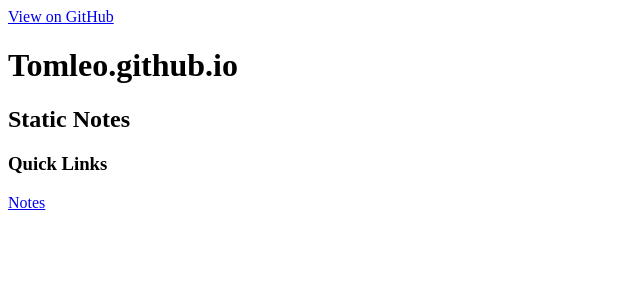
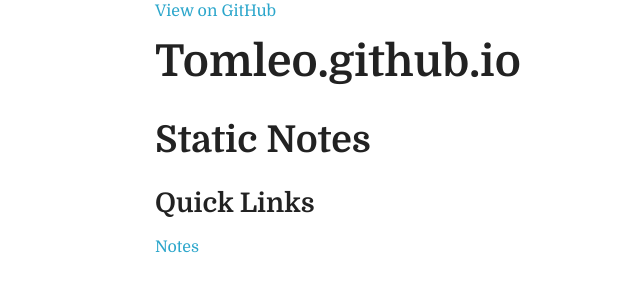
Before and after one commit to tomleo/tomleo.github.io, a plain HTML site: page index.html in a window 1280 px wide. Shown: the whole page, without its empty margins (0-640 px from the left). Drawn offline with Linux system fonts and the light colour scheme.

Commit message:
Added css to home page

```diff
--- a/index.html
+++ b/index.html
@@ -1,29 +1,27 @@
 <!DOCTYPE html>
 <html>
-
   <head>
     <meta charset='utf-8' />
     <meta http-equiv="X-UA-Compatible" content="chrome=1" />
     <meta name="description" content="Tomleo.github.io : Static Notes" />
-
-    <link rel="stylesheet" type="text/css" media="screen" href="stylesheets/stylesheet.css">
-
     <title>Tomleo.github.io</title>
+    <link href='http://fonts.googleapis.com/css?family=Domine:400,700' rel='stylesheet' type='text/css'>
+    <link rel="stylesheet" href="/css/normalize.css" />
+    <link rel="stylesheet" href="/css/foundation.css" />
+    <link rel="stylesheet" type="text/css" href="/css/pygments.css" />
   </head>
-
   <body>
-
-    <!-- HEADER -->
-    <div id="header_wrap" class="outer">
-        <header class="inner">
+    <div class="row">
+        <div class="large-12 columns">
+            <header>
               <a id="forkme_banner" href="https://github.com/tomleo">View on GitHub</a>
               <h1 id="project_title">Tomleo.github.io</h1>
               <h2 id="project_tagline">Static Notes</h2>
             </header>
-    </div>
 
             <h3>Quick Links</h3>
             <a href="http://tomleo.github.io/sitenotes/">Notes</a>
-
+        </div>
+    </div>
   </body>
 </html>
```
Lines whose indentation alone changed are shown as unchanged.
